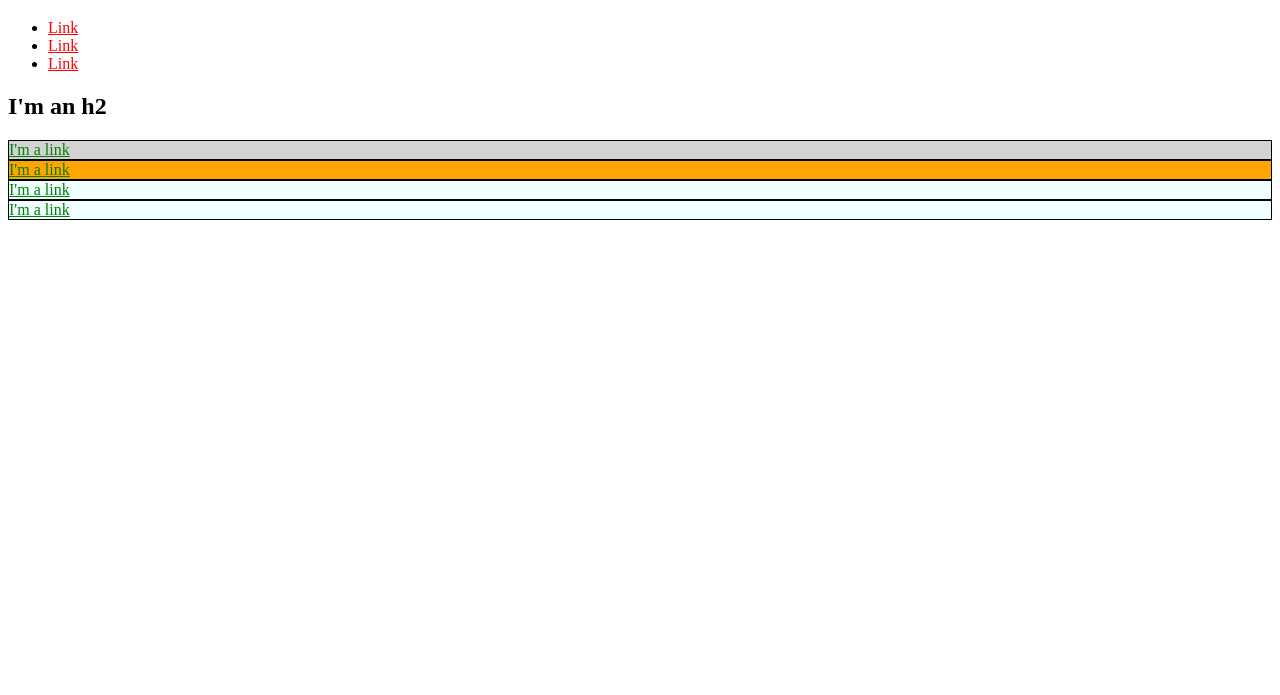
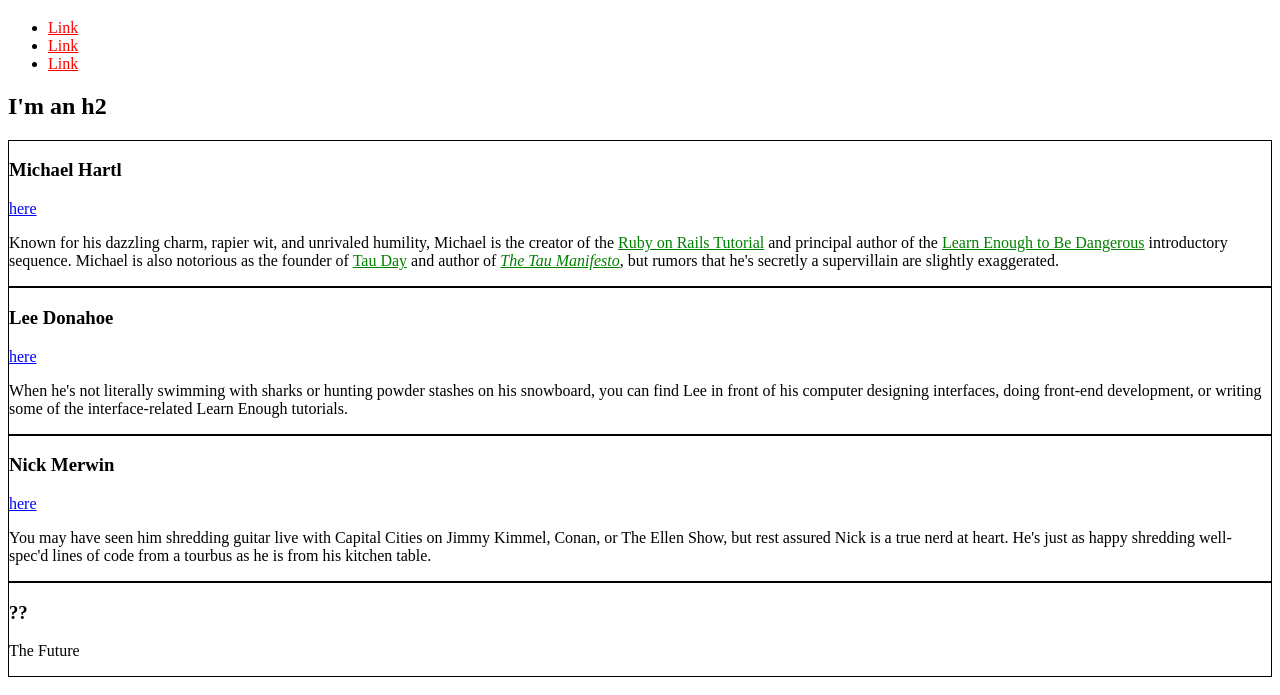
Before and after one commit to SHasgeir/SHasgeir.github.io, a plain HTML site: page index.html in a window 1280 px wide. Shown: the part 61-756 px from the top of the page. Drawn offline with Linux system fonts and the light colour scheme.

Commit message:
2.4 Complete; added more classes and refactored.

```diff
--- a/index.html
+++ b/index.html
@@ -1,37 +1,38 @@
 <!DOCTYPE html>
 <html>
 <head>
-  <title>Test Page: Don't Panic</title>
-  <meta charset="utf-8"> </head>
+  <title>Test Page: Don't Panic</title> <meta charset="utf-8">
   <style>
+
+    /* GLOBAL STYLES */
     a {
       color: red;
     }
-    #exec-bio {
-      background-color: lightgray;
+
+    /* SOCIAL STYLES */
+    .social-link {
+      color: blue;
     }
-    #exec-alt-bio{
-      background-color: orange;
-    }
+
+    /* BIO STYLES */
     .bio-box {
       border: 1px solid black;
     }
-    .bio-box a {
+
+    .bio-copy a {
       color: green;
-    }
-    .bio-box-imposter {
-      background-color: azure;
-    }
 
   </style>
 
+</head>
 <body>
+
   <h1>I'm an h1</h1>
+
   <ul>
     <li>
       <a href="https://example.com/">Link</a>
-      </li>
-      <li>
+    </li> <li>
       <a href="https://example.com/">Link</a>
     </li>
     <li>
@@ -40,18 +41,44 @@
   </ul>
 
   <h2>I'm an h2</h2>
+  <div class="bio-box">
+    <h3>Michael Hartl</h3>
+    <a href="https://twitter.com/mhartl" class="social-link">here</a>
+    <div class="bio-copy">
+      <p>
+        Known for his dazzling charm, rapier wit, and unrivaled humility, Michael is the creator of the
+        <a href="https://www.railstutorial.org/">Ruby on Rails Tutorial</a> and principal author of the
+        <a href="https://learnenough.com/">
+        Learn Enough to Be Dangerous</a> introductory sequence. Michael is also notorious as the founder of
+        <a href="http://tauday.com/">Tau Day</a> and author of
+        <a href="http://tauday.com/tau-manifesto"><em>The Tau Manifesto</em></a>, but rumors that he's secretly a supervillain are slightly exaggerated.
+      </p>
+    </div>
+  </div>
 
-    <div id="exec-bio" class="bio-box bio-box-imposter">
-      <a href="https://example.com/">I'm a link</a>
+  <div class="bio-box">
+      <h3>Lee Donahoe</h3>
+      <a href="https://twitter.com/leedonahoe" class="social-link">here</a>
+      <div class="bio-copy">
+        <p>
+          When he's not literally swimming with sharks or hunting powder stashes on his snowboard, you can find Lee in front of his computer designing interfaces, doing front-end development, or writing some of the interface-related Learn Enough tutorials.
+        </p>
     </div>
-    <div id="exec-alt-bio" class="bio-box bio-box-imposter">
-      <a href="https://example.com/">I'm a link</a>
   </div>
-    <div class="bio-box bio-box-imposter" >
-      <a href="https://example.com/">I'm a link</a>
+  <div class="bio-box">
+    <h3>Nick Merwin</h3>
+      <a href="https://twitter.com/nickmerwin" class="social-link">here</a>
+      <div class="bio-copy">
+        <p>
+          You may have seen him shredding guitar live with Capital Cities on Jimmy Kimmel, Conan, or The Ellen Show, but rest assured Nick is a true nerd at heart. He's just as happy shredding well-spec'd lines of code from a tourbus as he is from his kitchen table.
+        </p>
       </div>
-    <div class="bio-box bio-box-imposter">
-      <a href="https://example.com/">I'm a link</a>
+  </div>
+
+  <div class="bio-box">
+    <h3>??</h3>
+    <p>
+      The Future </p>
   </div>
 </body>
 </html>
```
Lines whose indentation alone changed are shown as unchanged.
